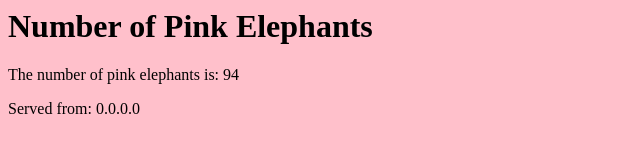
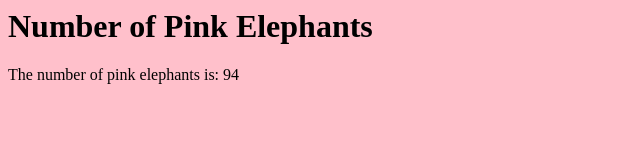
Before and after one commit to adambonneruk/nope, a plain HTML site: page public-html/home.html in a window 1280 px wide. Shown: the whole page, without its empty margins (0-640 px from the left). Drawn offline with Linux system fonts and the light colour scheme.

Commit message:
enough for docker test image

```diff
--- a/public-html/home.html
+++ b/public-html/home.html
@@ -9,6 +9,5 @@
 		<h1>Number of Pink Elephants</h1>
 		<p>The number of pink elephants is: <span id="random-number"/></p>
 		<script> document.getElementById("random-number").innerHTML =	Math.floor(Math.random() * 100) + 1; </script>
-		<p>Served from: 0.0.0.0</p>
 	</body>
 </html>
```
